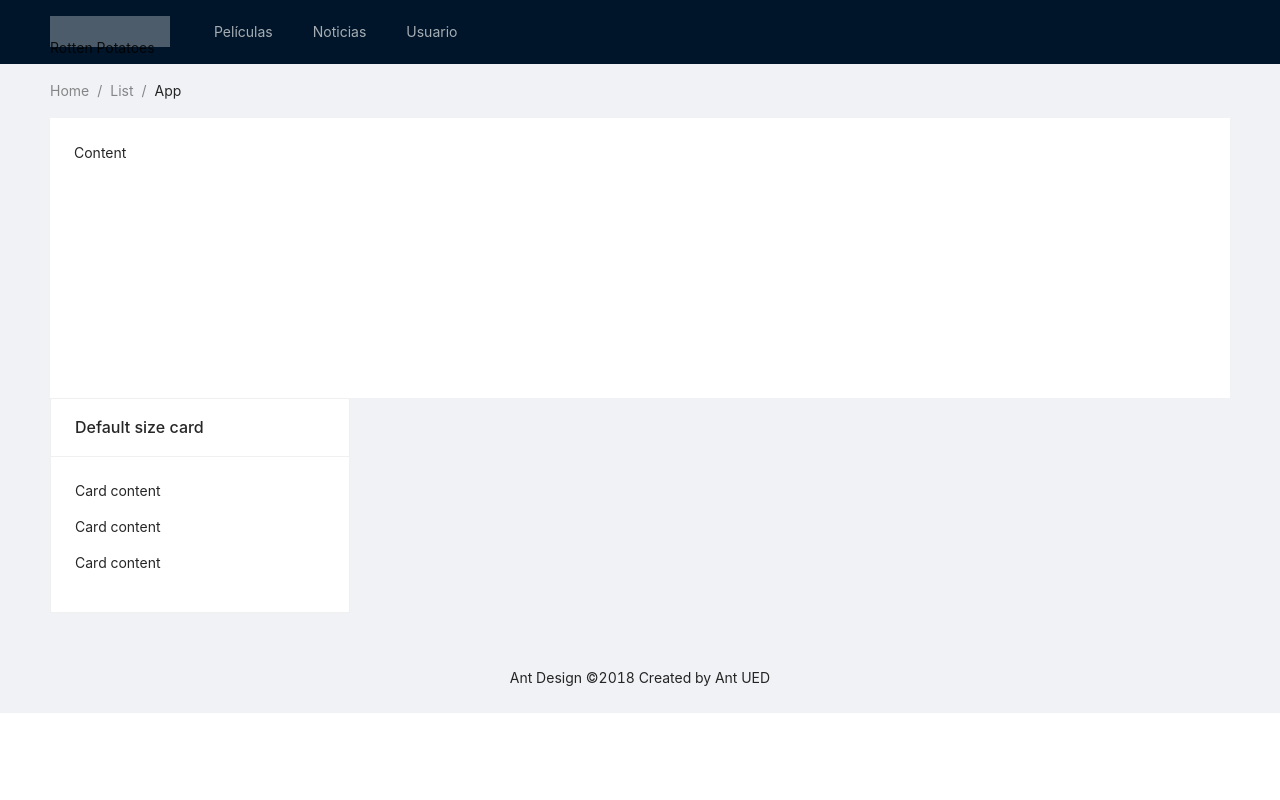
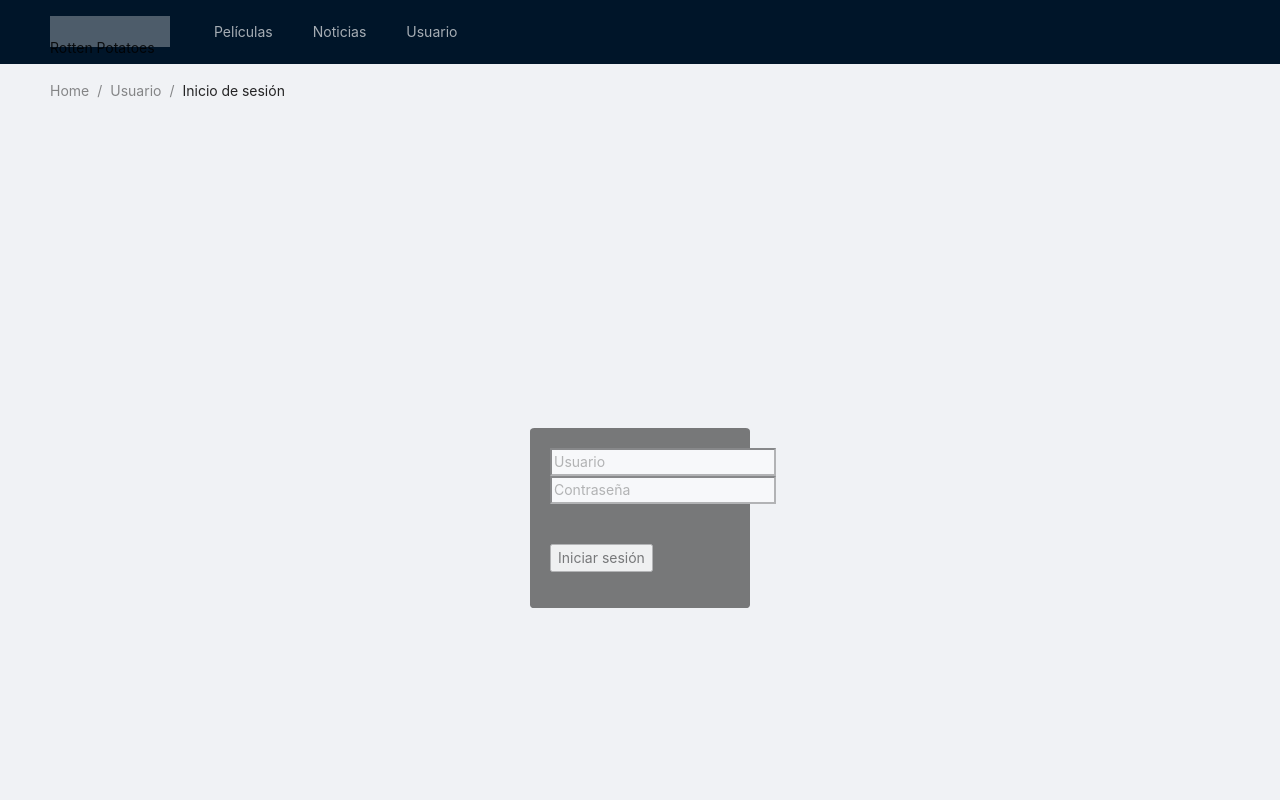
Before and after one commit to MUISCDGTI/Frontend, a React (Create React App) app: page / in a window 1280 px wide. Shown: the top 800 px of the page. Built offline with nearby package versions, Linux system fonts and the light colour scheme.

Commit message:
login usuarios

```diff
--- a/package.json
+++ b/package.json
@@ -17,7 +17,6 @@
     "react-redux": "^7.2.6",
     "react-router-dom": "^6.0.2",
     "react-scripts": "4.0.3",
-    "typescript": "^4.5.2",
     "web-vitals": "^1.1.2"
   },
   "scripts": {
@@ -43,5 +42,8 @@
       "last 1 firefox version",
       "last 1 safari version"
     ]
+  },
+  "devDependencies": {
+    "typescript": "^4.5.4"
   }
 }
--- a/src/components/noticias/index.css
+++ /dev/null
@@ -1,4 +0,0 @@
-.code-box-demo p {
-    margin: 0;
-  }
-  .ant-card { margin-bottom: 30px; }
--- a/src/components/noticias/index.js
+++ /dev/null
@@ -1,18 +0,0 @@
-import React from 'react';
-import 'antd/dist/antd.css';
-import './index.css';
-import { Card } from 'antd';
-
-const Noticias = () => {
-    return (
-        <div>
-            <Card title="Default size card" style={{ width: 300 }}>
-                <p>Card content</p>
-                <p>Card content</p>
-                <p>Card content</p>
-            </Card>
-        </div>
-    );
-}
-
-export default Noticias;
--- /dev/null
+++ b/src/components/usuario/index.css
@@ -0,0 +1,50 @@
+body{
+  margin:0;
+  padding:0;
+  box-sizing:border-box;
+  color:rgb(0, 0, 0);
+}
+
+.container{
+  display:flex;
+    align-items:center;
+    justify-content:center;
+    height:100vh;
+    width:100%;
+}
+  .form-box{
+      width:220px;
+      height:180px;
+      background-color:black;
+      padding:20px;
+      display:flex;
+      flex-direction:column;
+      justify-content:flex-start;
+      opacity:0.5;
+      border-radius:2%;
+  }
+.header-form{
+  margin-bottom:15px;
+}
+button{
+  margin-top:40px;
+  margin-bottom:10px;
+}
+.message{
+  display:flex;
+  justify-content:space-between
+}
+.social{
+  display:flex;
+  justify-content:space-around;
+  padding:30px;
+}
+
+.social i{
+  font-size:35px;
+}
+
+.social i:hover{
+  color:red;
+  cursor:pointer;
+}
--- /dev/null
+++ b/src/components/usuario/index.js
@@ -0,0 +1,34 @@
+import React from 'react';
+import 'antd/dist/antd.css';
+import './index.css';
+import { Card } from 'antd';
+
+const MainPage = () => {
+    return (
+     <div className="container">
+        <div className="form-box">
+          <div className="body-form">
+           <form>
+              <div className="input-group mb-3">
+   <div className="input-group-prepend">
+    <span className="input-group-text"><i class="fa fa-user"></i></span>
+  </div>
+  <input type="text" className="form-control" placeholder="Usuario" />
+</div>
+ <div className="input-group mb-3">
+   <div className="input-group-prepend">
+    <span className="input-group-text"><i class="fa fa-lock"></i></span>
+  </div>
+  <input type="text" className="form-control" placeholder="Contraseña" />
+</div>
+ <button type="button" className="btn btn-secondary btn-block">Iniciar sesión</button>
+ <div className="message">
+ </div>
+   </form>
+          </div>
+        </div>
+       </div>
+  );
+}
+
+export default MainPage;
--- a/src/pages/index.jsx
+++ b/src/pages/index.jsx
@@ -2,7 +2,7 @@ import React from 'react';
 import 'antd/dist/antd.css';
 import './index.css';
 import { Layout, Breadcrumb } from 'antd';
-import Noticias from '../components/noticias';
+import Usuario from '../components/usuario';
 import CustomHeader from '../components/header';
 
 const { Header, Content, Footer } = Layout;
@@ -16,13 +16,12 @@ const MainPage = () => {
             <Content style={{ padding: '0 50px' }}>
                 <Breadcrumb style={{ margin: '16px 0' }}>
                     <Breadcrumb.Item>Home</Breadcrumb.Item>
-                    <Breadcrumb.Item>List</Breadcrumb.Item>
-                    <Breadcrumb.Item>App</Breadcrumb.Item>
+                    <Breadcrumb.Item>Usuario</Breadcrumb.Item>
+                    <Breadcrumb.Item>Inicio de sesión</Breadcrumb.Item>
                 </Breadcrumb>
-                <div className="site-layout-content">Content</div>
-                <Noticias />
+                <Usuario />
             </Content>
-            <Footer style={{ textAlign: 'center' }}>Ant Design ©2018 Created by Ant UED</Footer>
+            <Footer style={{ textAlign: 'center' }}>FIS Design ©2022 Created by </Footer>
         </Layout>
     );
 }
```
Also changed, not shown: .devcontainer/devcontainer.json (added), 2 other files (tests, documents, lock files or other folders).
